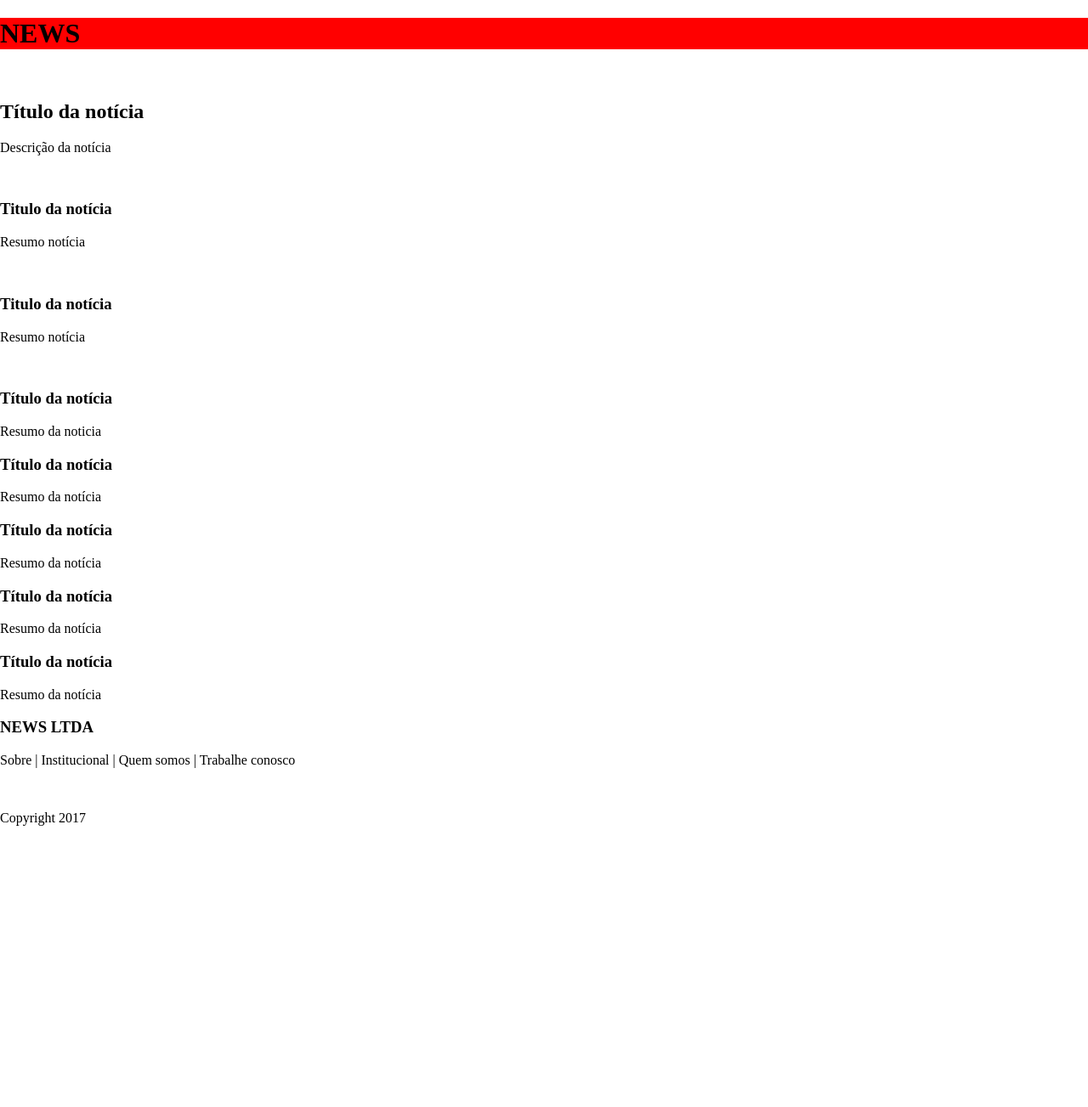
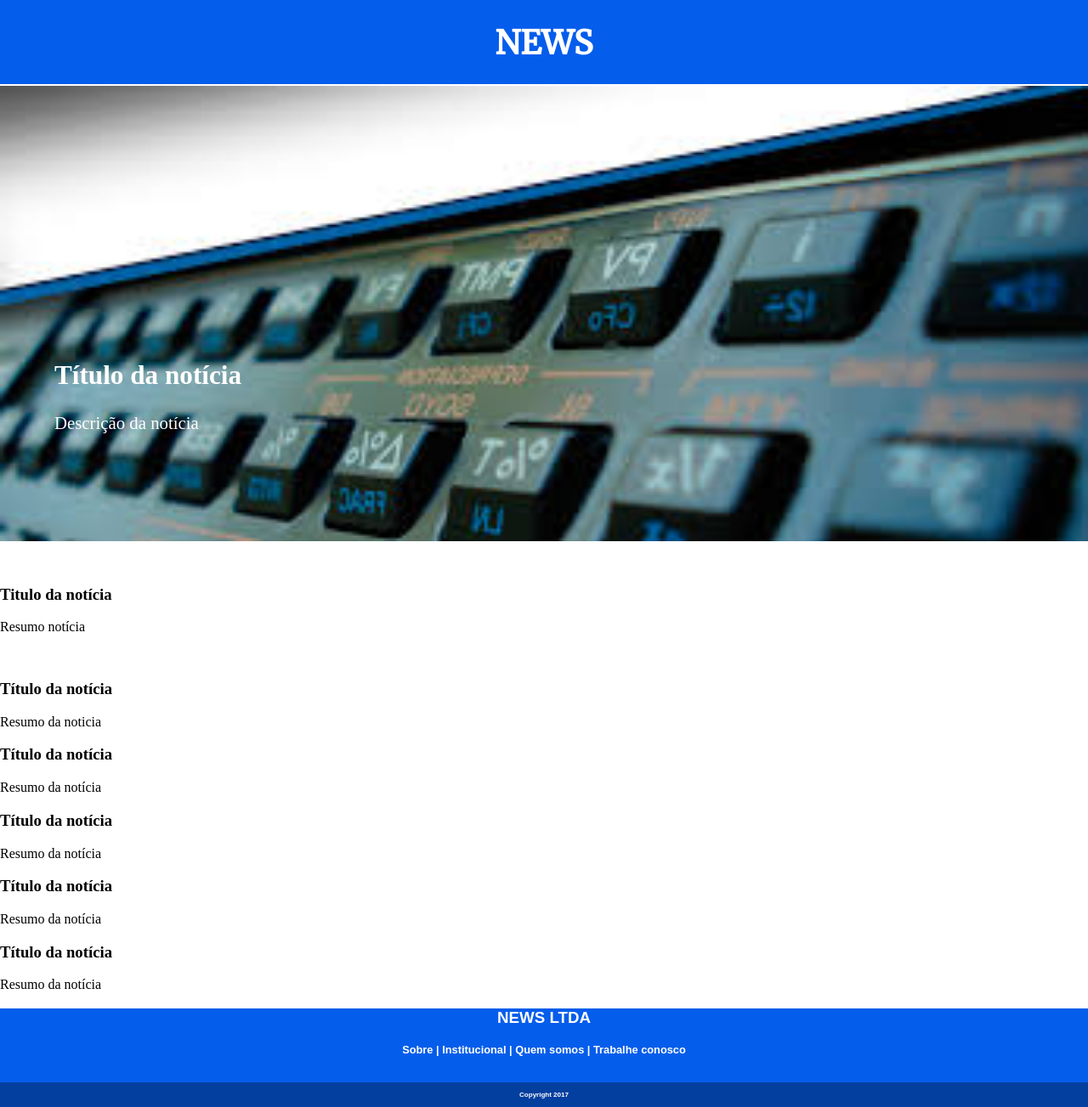
Before and after one commit to viniciusfrtc/site-noticias-frontend, a plain HTML site: page index.html in a window 1280 px wide. Shown: the whole page at 85% size. Before the commit the page ends 988 px from the top, so only its background shows below. Drawn offline with Linux system fonts and the light colour scheme.

Commit message:
2a versao

```diff
--- a/index.html
+++ b/index.html
@@ -4,6 +4,7 @@
     <meta charset="utf-8">
     <title>Site de notícias</title>
     <link rel="stylesheet" href="styles.css">
+    <link href="https://fonts.googleapis.com/css?family=Merriweather" rel="stylesheet">
   </head>
   <body>
 
@@ -13,8 +14,10 @@
 
     <section id="banner">
       <img src="images/banner1.jpg" alt="">
-      <h2>Título da notícia</h2>
-      <p>Descrição da notícia</p>
+      <div class="textobanner">
+        <h2>Título da notícia</h2>
+        <p>Descrição da notícia</p>
+      </div>
     </section>
 
     <section class="noticia1">
@@ -54,11 +57,11 @@
     </section>
 
     <footer>
-      <h3>NEWS LTDA</h3>
-      <p>Sobre | Institucional | Quem somos | Trabalhe conosco</p>
-<!-- ver como transformar esse <br> em uma barra preta -->
-      <br>
-      <p>Copyright 2017</p>
+        <h3>NEWS LTDA</h3>
+        <p class="linksFooter">Sobre | Institucional | Quem somos | Trabalhe conosco</p>
+        <!-- ver como transformar esse <br> em uma barra preta -->
+        <br>
+        <p class="copyright">Copyright 2017</p>
     </footer>
 
     <script type="text/javascript" src="scripts.js">
--- a/styles.css
+++ b/styles.css
@@ -1,9 +1,59 @@
-header{
-  background-color: red;
-  margin-top: 0;
-}
 
 body{
   margin: 0;
+}
+
+header {
+  background-color: #055DEB;
   margin-top: 0;
+  position: absolute;
+  width: 100%;
+  color: white;
+  font-size: 120%;
+  text-align: center;
+  font-weight: bold;
+  font-family: 'Merriweather', serif;
 }
+
+#banner{
+  position: relative;
+  width: 100%;
+  top: 101px;
+}
+
+#banner img{
+  width:100%;
+}
+
+.textobanner{
+  position: absolute;
+  left: 5%;
+  top: 55%;
+  color: white;
+  font-size: 130%;
+
+}
+
+
+footer {
+background-color: #055DEB;
+margin-top: 0;
+margin-bottom: 0;
+width: 100%;
+color: white;
+font-size: 100%;
+text-align: center;
+font-weight: bold;
+font-family: sans-serif;
+}
+
+.copyright {
+margin: 0;
+padding: 10px;
+font-size: 50%;
+background-color: #033F9F;
+}
+
+.linksFooter {
+font-size: 80%
+}
```
Also changed, not shown: images/banner1.jpg (added), images/banner2.jpg (added), images/banner3.jpg (added).
